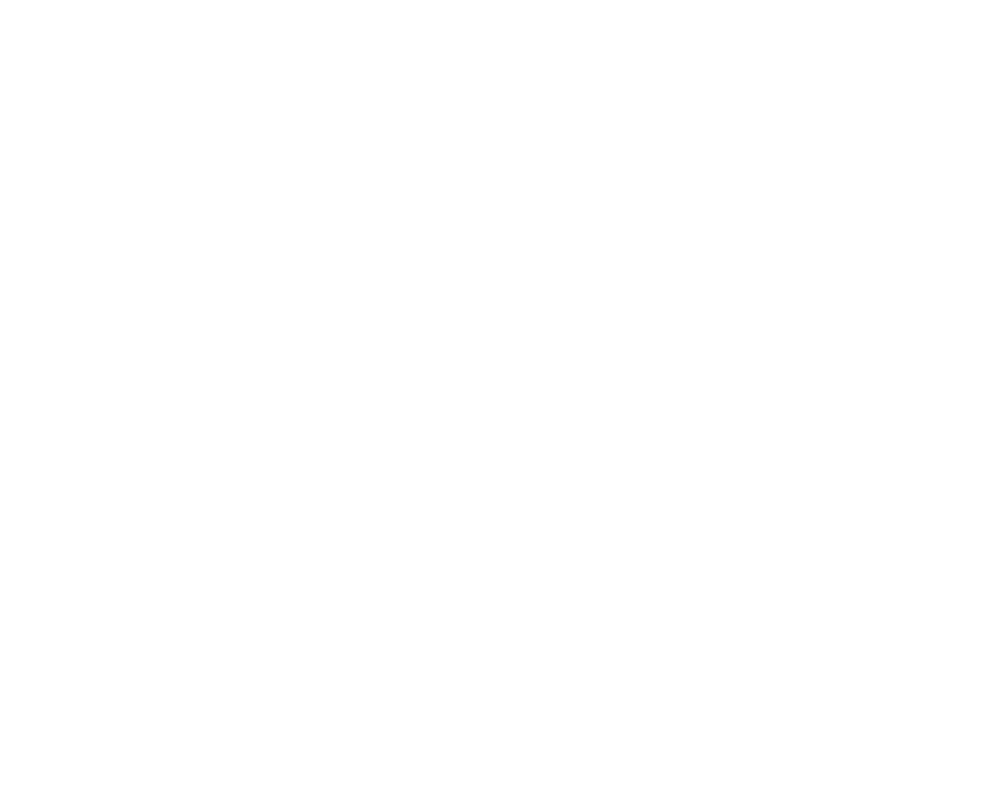
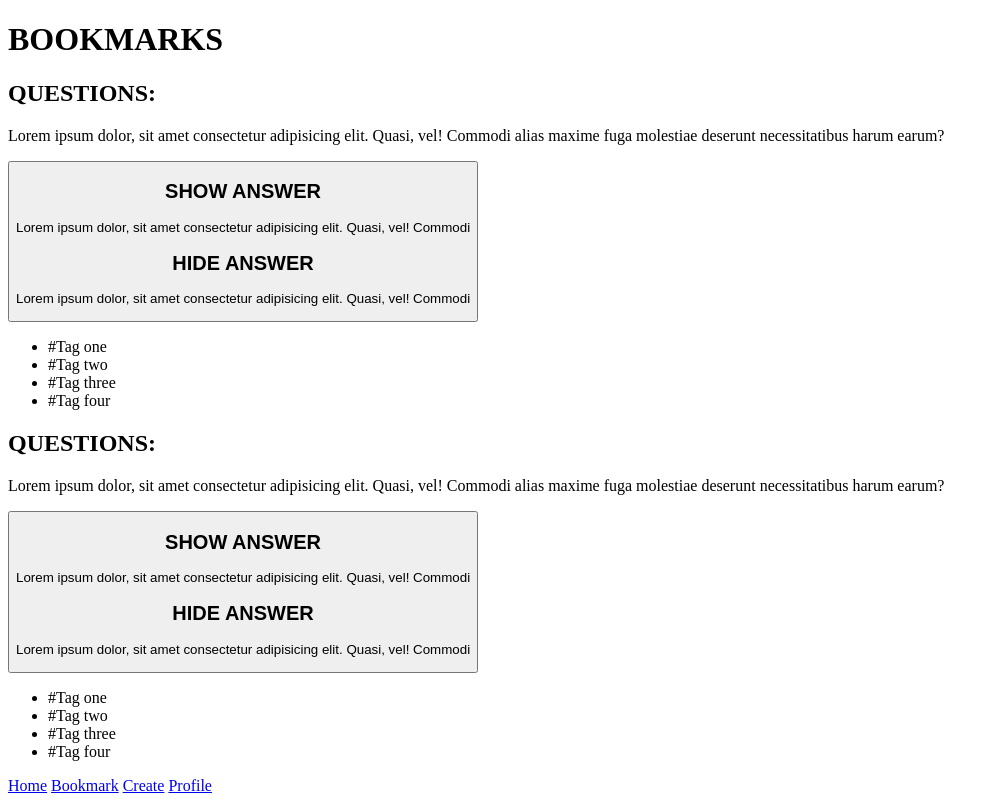
Before and after one commit to RicardoBachmann/quiz-app, a plain HTML site: page bookmark.html in a window 1280 px wide. Shown: the whole page, without its empty margins (0-999 px from the left). Drawn offline with Linux system fonts and the light colour scheme.

Commit message:
Structure update

```diff
--- a/bookmark.html
+++ b/bookmark.html
@@ -6,5 +6,79 @@
     <meta name="viewport" content="width=device-width, initial-scale=1.0" />
     <title>Bookmark</title>
   </head>
-  <body></body>
+
+  <body>
+    <header>
+      <h1>BOOKMARKS</h1>
+    </header>
+
+    <main>
+      <section class="card">
+        <h2>QUESTIONS:</h2>
+        <p>
+          Lorem ipsum dolor, sit amet consectetur adipisicing elit. Quasi, vel!
+          Commodi alias maxime fuga molestiae deserunt necessitatibus harum
+          earum?
+        </p>
+
+        <button class="action--button">
+          <h2>SHOW ANSWER</h2>
+          <p>
+            Lorem ipsum dolor, sit amet consectetur adipisicing elit. Quasi,
+            vel! Commodi
+          </p>
+          <h2>HIDE ANSWER</h2>
+          <p>
+            Lorem ipsum dolor, sit amet consectetur adipisicing elit. Quasi,
+            vel! Commodi
+          </p>
+        </button>
+
+        <ul role="list" class="tag--list">
+          <li>#Tag one</li>
+          <li>#Tag two</li>
+          <li>#Tag three</li>
+          <li>#Tag four</li>
+        </ul>
+      </section>
+
+      <section class="card">
+        <h2>QUESTIONS:</h2>
+        <p>
+          Lorem ipsum dolor, sit amet consectetur adipisicing elit. Quasi, vel!
+          Commodi alias maxime fuga molestiae deserunt necessitatibus harum
+          earum?
+        </p>
+
+        <button class="action--button">
+          <h2>SHOW ANSWER</h2>
+          <p>
+            Lorem ipsum dolor, sit amet consectetur adipisicing elit. Quasi,
+            vel! Commodi
+          </p>
+          <h2>HIDE ANSWER</h2>
+          <p>
+            Lorem ipsum dolor, sit amet consectetur adipisicing elit. Quasi,
+            vel! Commodi
+          </p>
+        </button>
+
+        <ul role="list" class="tag--list">
+          <li>#Tag one</li>
+          <li>#Tag two</li>
+          <li>#Tag three</li>
+          <li>#Tag four</li>
+        </ul>
+      </section>
+    </main>
+
+    <footer>
+      <nav class="menu">
+        <a href="Home" class="menu home--item">Home</a>
+        <a href="Bookmark" class="menu bookmark--item">Bookmark</a>
+        <a href="Create" class="menu create--item">Create</a>
+        <a href="Profile" class="menu profile--item">Profile</a>
+      </nav>
+    </footer>
+  </body>
 </html>
```
Also changed, not shown: create.html (+59 -0 lines), index.html (+52 -51 lines), profile.html (+43 -0 lines).
